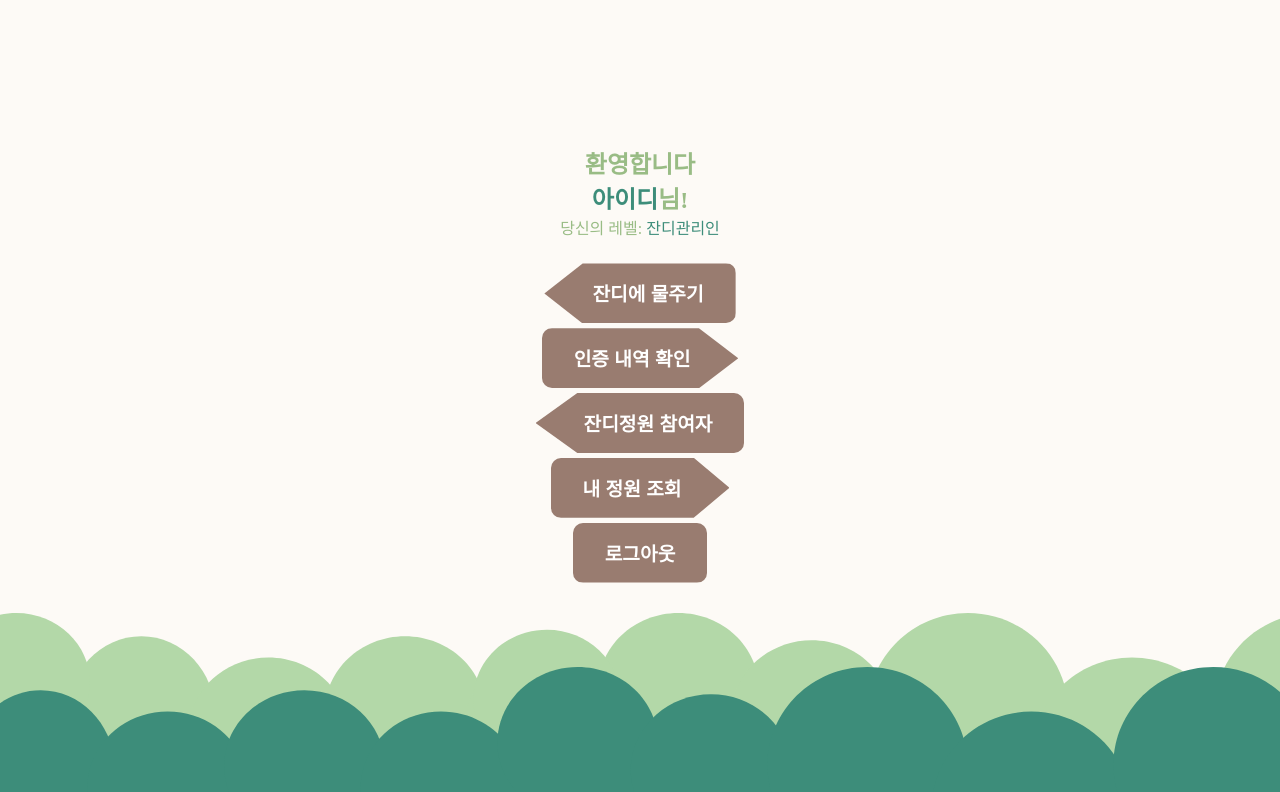
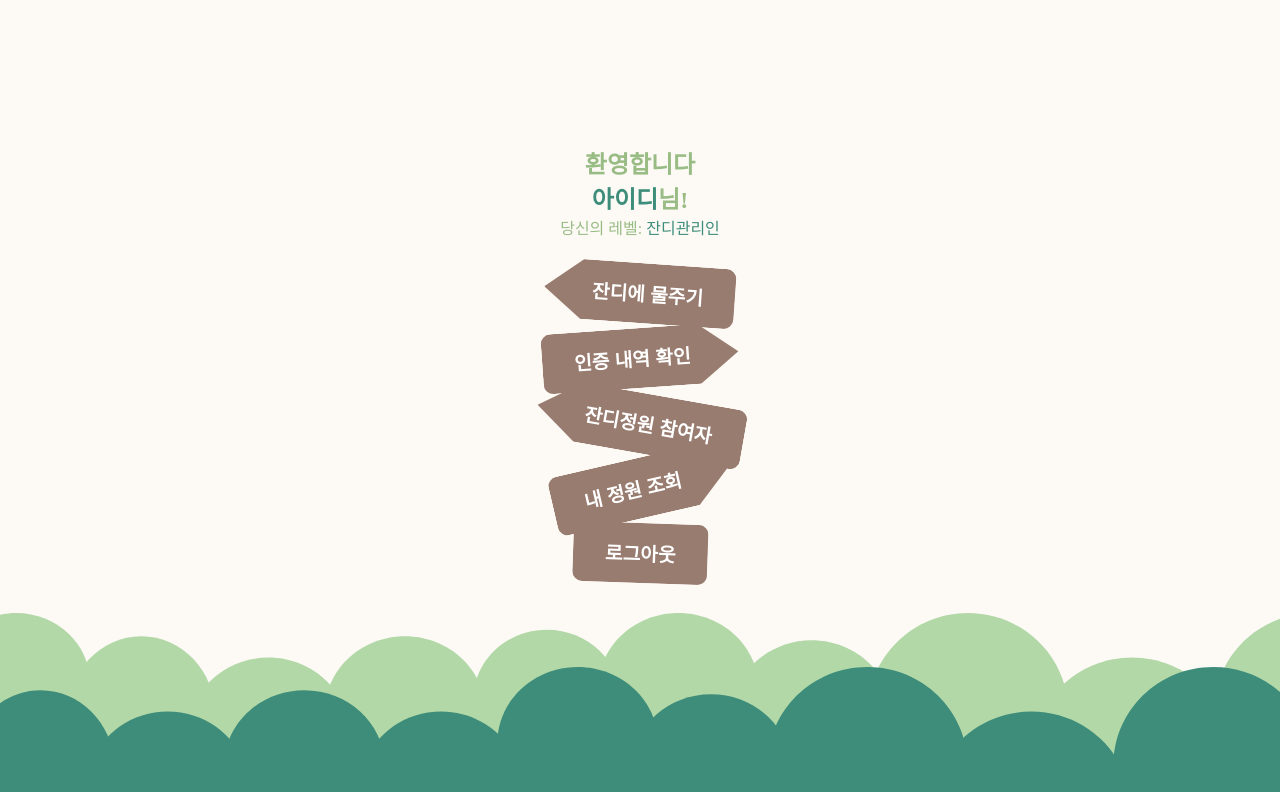
Before and after one commit to Lawn-Garden/Lawn-Garden-V1, a React (Vite) app in the folder frontend/lawn-garden/: page /main in a window 1280 px wide. Shown: the top 792 px of the page. Built offline with nearby package versions, Linux system fonts and the light colour scheme.

Commit message:
design: 판자 각도 조정

```diff
--- a/frontend/lawn-garden/src/components/ArrowButton.jsx
+++ b/frontend/lawn-garden/src/components/ArrowButton.jsx
@@ -11,6 +11,7 @@ const Button = styled.button`
     font-size: 1.2rem;
     font-weight: bold;
     border-radius: 10px;
+    transform: ${({angle}) => `rotate(${angle}deg)`};
 
     &:hover {
         background-color: #B89687;
@@ -29,9 +30,9 @@ const Button = styled.button`
         clip-path: polygon(0 0, 100% 0, 100% 100%, 0 100%);
     `}
 `
-export default function ArrowButton({direction, text}) {
+export default function ArrowButton({direction, text, angle}) {
   return (
-    <Button direction={direction}>
+    <Button direction={direction} angle={angle}>
         {text}
     </Button>
   )
--- a/frontend/lawn-garden/src/pages/Main.jsx
+++ b/frontend/lawn-garden/src/pages/Main.jsx
@@ -26,11 +26,11 @@ export default function Main() {
       </HeaderText>
 
       <SignsSection>
-        <ArrowButton direction='left' text='잔디에 물주기'/>
-        <ArrowButton direction='right' text='인증 내역 확인'/>
-        <ArrowButton direction='left' text='잔디정원 참여자'/>
-        <ArrowButton direction='right' text='내 정원 조회'/>
-        <ArrowButton direction='center' text='로그아웃'/>
+        <ArrowButton direction='left' text='잔디에 물주기' angle={4}/>
+        <ArrowButton direction='right' text='인증 내역 확인' angle={-4}/>
+        <ArrowButton direction='left' text='잔디정원 참여자' angle={10}/>
+        <ArrowButton direction='right' text='내 정원 조회' angle={-13}/>
+        <ArrowButton direction='center' text='로그아웃' angle={2}/>
       </SignsSection>
     </Wrapper>
   )
```
